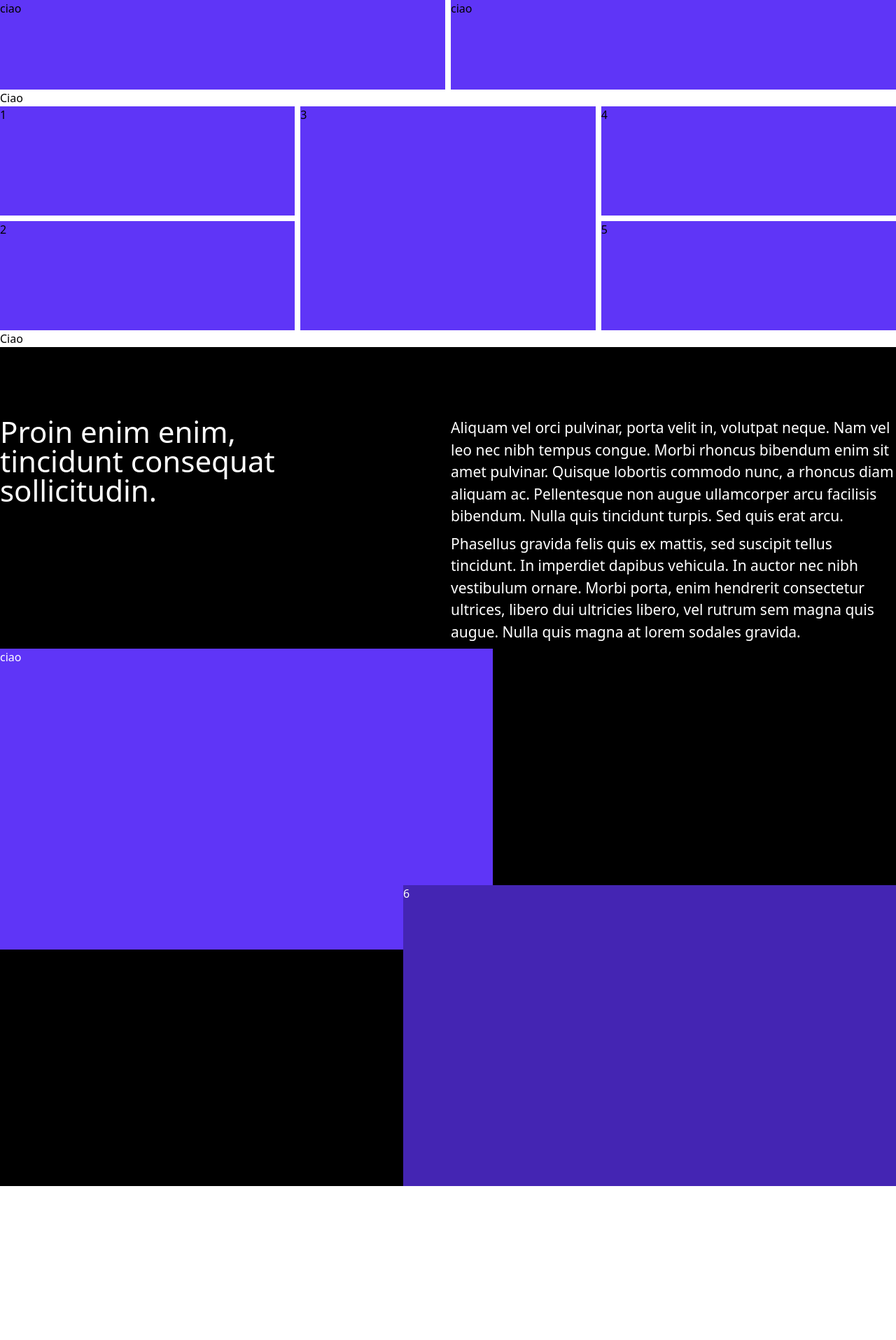
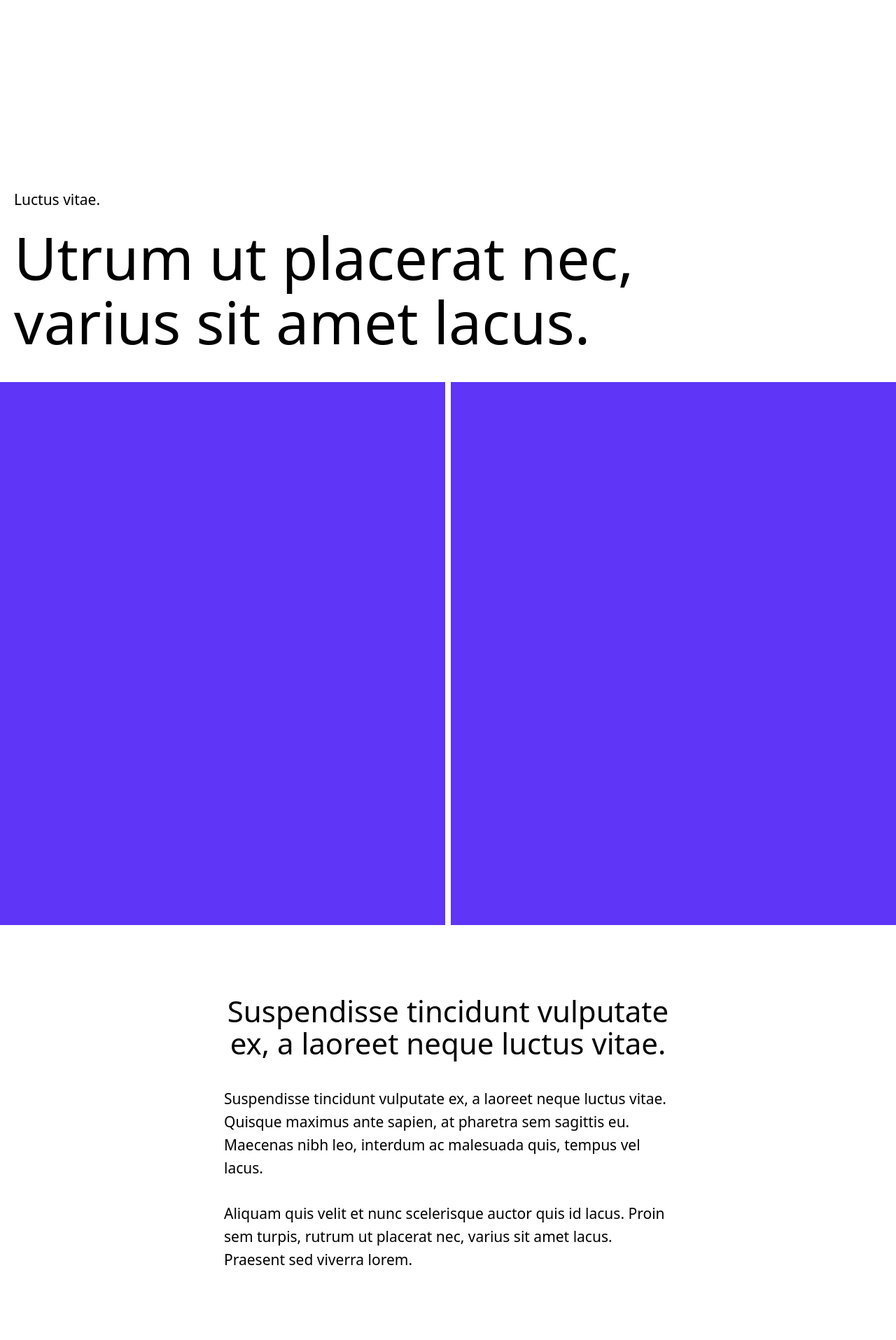
Before and after one commit to lmatteis/next-brink, a Next.js app: page / in a window 1280 px wide. Shown: the top 1915 px of the page at 70% size. Before the commit the page ends 1695 px from the top, so only its background shows below. Built offline with nearby package versions, Linux system fonts and the light colour scheme.

Commit message:
Add text placeholders

```diff
--- a/app/page.tsx
+++ b/app/page.tsx
@@ -1,15 +1,33 @@
 export default function Home() {
   return (
     <div>
-      <div className="flex overflow-auto gap-2 h-32">
-        <div className="bg-cold-blue w-[85vw] lg:w-auto lg:flex-1 shrink-0">
-          ciao
-        </div>
-        <div className="bg-cold-blue w-[85vw] lg:w-auto lg:flex-1 shrink-0">
-          ciao
+      <div className="mt-[230px] lg:mt-[270px] px-[10px] lg:px-[20px] mb-[40px]">
+        <div className="text-[21px] mb-3 lg:mb-5">Luctus vitae.</div>
+        <div className="text-[36px] lg:text-[84px] leading-[39px] lg:leading-[92px] w-4/5">
+          Utrum ut placerat nec, varius sit amet lacus.
         </div>
       </div>
-      <h2>Ciao</h2>
+      <div className="flex overflow-auto gap-2 h-[776px]">
+        <div className="bg-cold-blue w-[85vw] lg:w-auto lg:flex-1 shrink-0"></div>
+        <div className="bg-cold-blue w-[85vw] lg:w-auto lg:flex-1 shrink-0"></div>
+      </div>
+      <div className="mx-[10px] lg:mx-auto lg:w-3/6 mt-[100px] mb-[40px] lg:mb-[100px]">
+        <div className="text-[32px] lg:text-[42px] leading-[35px] lg:leading-[46px] text-center mb-[40px]">
+          Suspendisse tincidunt vulputate ex, a laoreet neque luctus vitae.
+        </div>
+        <div className="text-[21px] leading-[33px] text-left flex flex-col gap-8">
+          <div>
+            Suspendisse tincidunt vulputate ex, a laoreet neque luctus vitae.
+            Quisque maximus ante sapien, at pharetra sem sagittis eu. Maecenas
+            nibh leo, interdum ac malesuada quis, tempus vel lacus.
+          </div>
+          <div>
+            Aliquam quis velit et nunc scelerisque auctor quis id lacus. Proin
+            sem turpis, rutrum ut placerat nec, varius sit amet lacus. Praesent
+            sed viverra lorem.
+          </div>
+        </div>
+      </div>
       <div className="flex gap-2 h-80 overflow-auto">
         <div className="flex gap-2 flex-row lg:flex-col flex-1">
           <div className="bg-cold-blue flex-1 w-[85vw] lg:w-auto">1</div>
```
